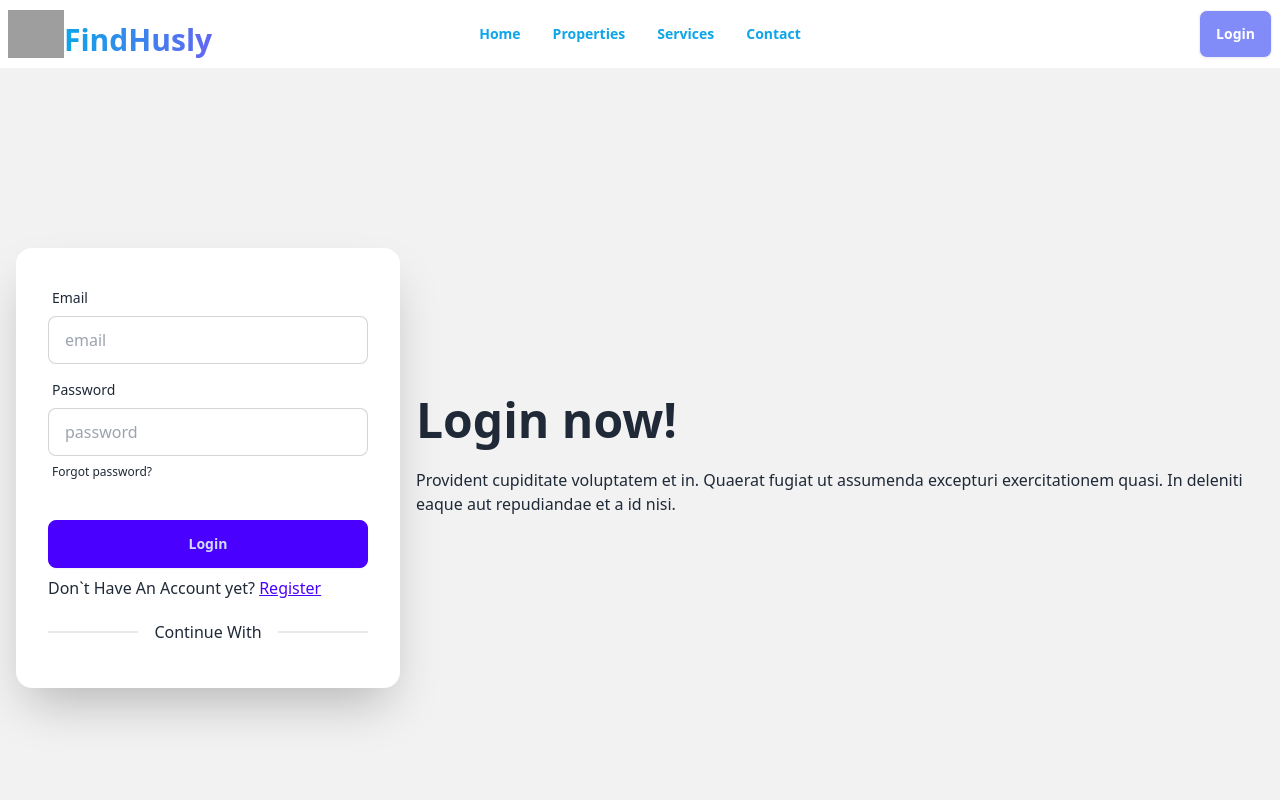
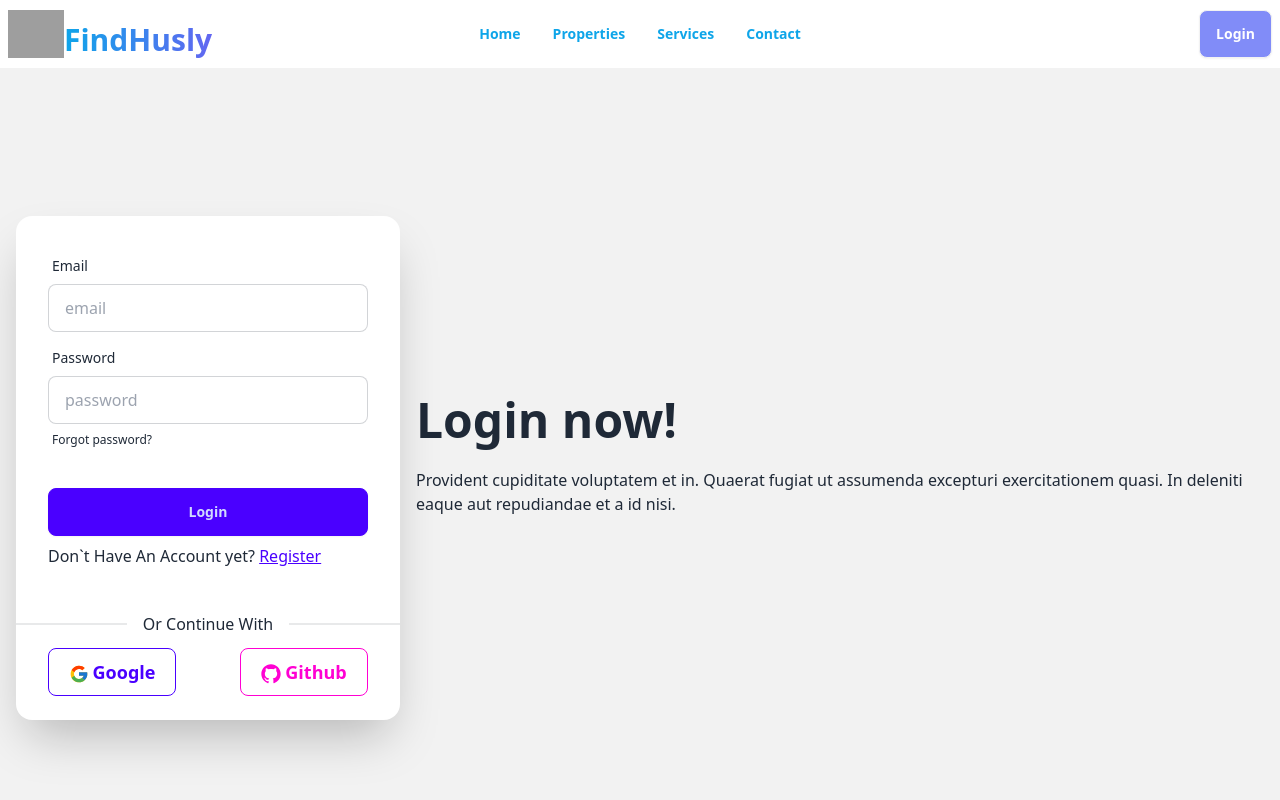
Before and after one commit to mobarak-06/FindHusly, a React (Vite) app: page /login in a window 1280 px wide. Shown: the top 800 px of the page. Built offline with nearby package versions, Linux system fonts and the light colour scheme; no server answers; grey boxes are pictures that could not be loaded.

Commit message:
login with  google

```diff
--- a/src/pages/Login/Login.jsx
+++ b/src/pages/Login/Login.jsx
@@ -2,6 +2,7 @@ import { useContext } from "react";
 import { Link } from "react-router-dom";
 import { AuthContext } from "../../providers/AuthProvider";
 import { useForm } from "react-hook-form";
+import SocialLogin from "../SocialLogin/SocialLogin";
 
 const Login = () => {
   const {singIn} = useContext(AuthContext);
@@ -77,8 +78,9 @@ const Login = () => {
                   Register
                 </Link>
               </p>
-              <p className="divider">Continue With</p>
+              {/* <p className="divider">Continue With</p> */}
             </form>
+            <SocialLogin/>
           </div>
         </div>
       </div>
--- a/src/pages/Register/Register.jsx
+++ b/src/pages/Register/Register.jsx
@@ -26,6 +26,7 @@ const Register = () => {
     <div>
       <div className="hero bg-base-200 min-h-screen">
         <div className="hero-content flex-col ">
+        <h1 className="text-5xl font-bold">Register now!</h1>
           <div className="card bg-base-100 md:w-[450px]  shrink-0 shadow-2xl">
             <form onSubmit={handleSubmit(onSubmit)} className="card-body">
               <div className="form-control">
--- a/src/pages/SocialLogin/SocialLogin.jsx
+++ b/src/pages/SocialLogin/SocialLogin.jsx
@@ -1,9 +1,33 @@
+import { useContext } from "react";
+import { FcGoogle } from "react-icons/fc";
+import { RxGithubLogo } from "react-icons/rx";
+import { AuthContext } from "../../providers/AuthProvider";
 const SocialLogin = () => {
-    return (
-        <div>
-            <div className="div">Continue With</div>
-        </div>
-    );
+    const {googleLogin} = useContext(AuthContext);
+    const handleGoogle = () =>{
+        googleLogin()
+        .then(result => {
+            console.log(result.user);
+        })
+        .catch(error => {
+            console.error(error)
+    })
+    }
+  return (
+    <div className="mb-6">
+      <div className="divider">Or Continue With</div>
+      <div className="flex justify-around">
+        <button onClick={handleGoogle} className="flex gap-1  w-32 py-2 px-4 rounded-lg btn btn-outline btn-primary">
+          <FcGoogle className="mt-1" size={20} />
+          <span className="font-semibold text-lg">Google</span>
+        </button>
+        <button className=" flex gap-1 btn btn-outline btn-secondary w-32 py-2 px-4 rounded-lg">
+          <RxGithubLogo className="mt-1" size={20} />
+          <span className="font-semibold text-lg">Github</span>
+        </button>
+      </div>
+    </div>
+  );
 };
 
 export default SocialLogin;
--- a/src/providers/AuthProvider.jsx
+++ b/src/providers/AuthProvider.jsx
@@ -1,8 +1,11 @@
 import { createContext, useEffect, useState } from "react";
-import { createUserWithEmailAndPassword, onAuthStateChanged, signInWithEmailAndPassword, signOut } from "firebase/auth";
+import { createUserWithEmailAndPassword, GithubAuthProvider, GoogleAuthProvider, onAuthStateChanged, signInWithEmailAndPassword, signInWithPopup, signOut } from "firebase/auth";
 import auth from "../firebase/firebase.config";
 
 export const AuthContext = createContext(null);
+
+const googleProvider = new GoogleAuthProvider();
+const githubProvider = new GithubAuthProvider();
 
 const AuthProvider = ({ children }) => {
     const [user, setUser] = useState(null)
@@ -19,6 +22,14 @@ const AuthProvider = ({ children }) => {
     return signOut(auth)
   }
 
+  // social login
+  const googleLogin = () =>{
+    return signInWithPopup(auth, googleProvider);
+  }
+  const githubLogin = () =>{
+    return signInWithPopup(auth, githubProvider);
+  }
+
   useEffect(() => {
     const unsubscribe = onAuthStateChanged(auth, user => {
         setUser(user)
@@ -32,6 +43,8 @@ const AuthProvider = ({ children }) => {
     createUser,
     user,
     singIn,
+    googleLogin,
+    githubLogin,
     logOut
   };
 
```
